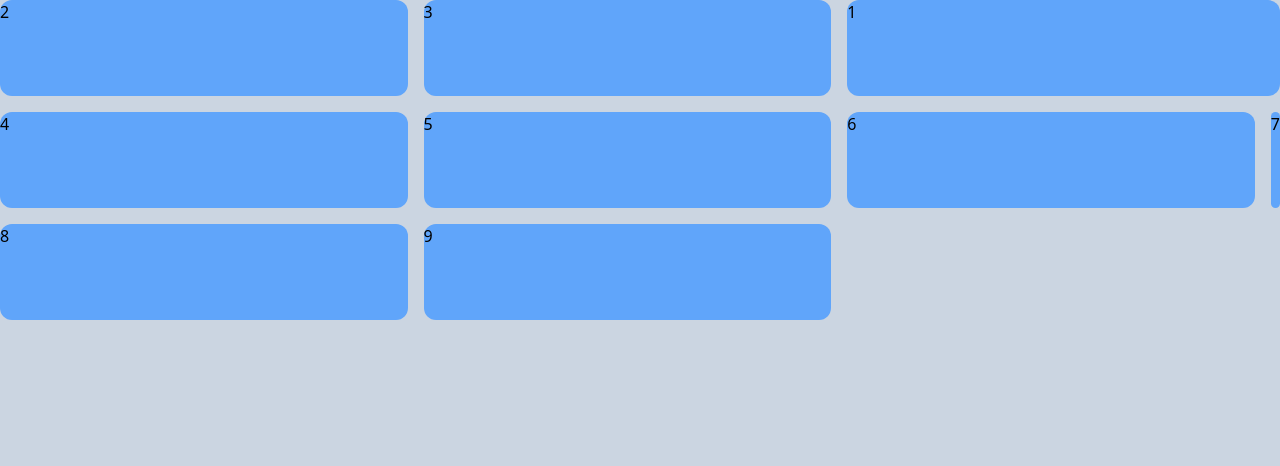
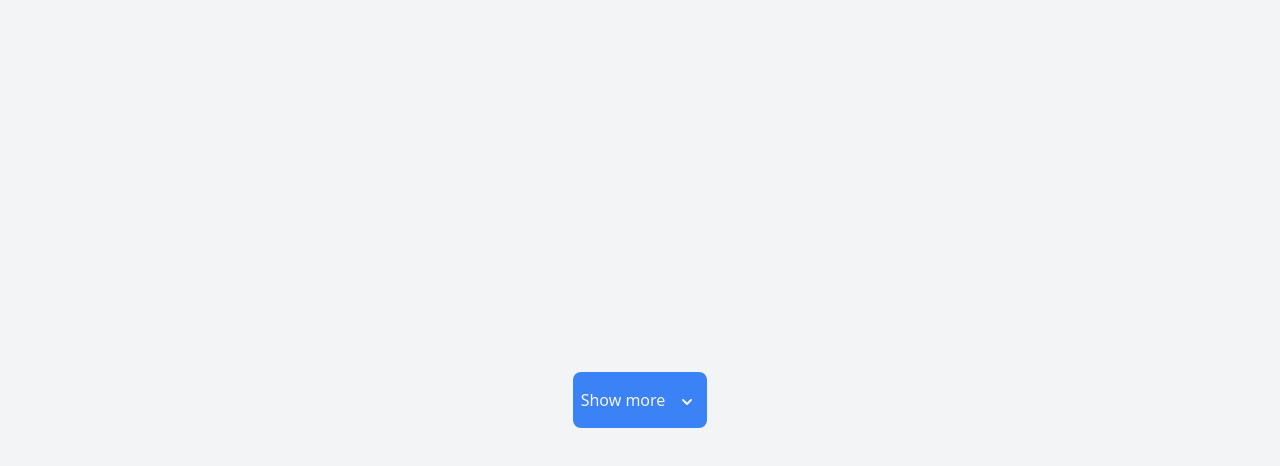
Before and after one commit to Hooseinsalari/tailwind-tutorial, a website: page postcss/public/index.html in a window 1280 px wide. Drawn offline with nearby package versions, Linux system fonts and the light colour scheme; files that its build step writes are made by us from their sources.

Commit message:
create drop down

```diff
--- a/postcss/public/index.html
+++ b/postcss/public/index.html
@@ -1,23 +1,39 @@
 <!DOCTYPE html>
 <html lang="en">
-<head>
-    <meta charset="UTF-8">
-    <meta http-equiv="X-UA-Compatible" content="IE=edge">
-    <meta name="viewport" content="width=device-width, initial-scale=1.0">
+  <head>
+    <meta charset="UTF-8" />
+    <meta http-equiv="X-UA-Compatible" content="IE=edge" />
+    <meta name="viewport" content="width=device-width, initial-scale=1.0" />
     <title>Document</title>
-    <link rel="stylesheet" href="./build/tailwind.css">
-</head>
-<body class="bg-slate-300 h-screen">
-    <div class="container grid grid-cols-4 gap-4 grid-flow-row-dense md:grid-cols-3 md:m-auto">
-        <div class="bg-blue-400 h-24 rounded-xl col-span-2 col-start-3">1</div>
-        <div class="bg-blue-400 h-24 rounded-xl">2</div>
-        <div class="bg-blue-400 h-24 rounded-xl">3</div>
-        <div class="bg-blue-400 h-24 rounded-xl">4</div>
-        <div class="bg-blue-400 h-24 rounded-xl">5</div>
-        <div class="bg-blue-400 h-24 rounded-xl">6</div>
-        <div class="bg-blue-400 h-24 rounded-xl">7</div>
-        <div class="bg-blue-400 h-24 rounded-xl">8</div>
-        <div class="bg-blue-400 h-24 rounded-xl">9</div>
+    <link rel="stylesheet" href="./build/tailwind.css" />
+  </head>
+  <body class="bg-gray-100 h-screen flex items-center justify-center">
+    <div x-data="{ isOpen: false }" class="relative">
+      <button
+        @click="isOpen = !isOpen"
+        class="bg-blue-500 px-2 py-4 rounded-lg z-10 relative text-gray-100 font-medium flex items-center justify-center focus:ease-in duration-300 focus:outline-none focus:ring-2 focus:ring-offset-2 focus:ring-offset-white focus:ring-blue-400"
+      >
+        <span>Show more</span>
+        <svg
+          xmlns="http://www.w3.org/2000/svg"
+          class="h-5 w-6 ml-2.5 mt-1"
+          viewBox="0 0 20 20"
+          fill="currentColor"
+        >
+          <path
+            fill-rule="evenodd"
+            d="M5.293 7.293a1 1 0 011.414 0L10 10.586l3.293-3.293a1 1 0 111.414 1.414l-4 4a1 1 0 01-1.414 0l-4-4a1 1 0 010-1.414z"
+            clip-rule="evenodd"
+          />
+        </svg>
+      </button>
+      <button @click="isOpen = false" x-show="isOpen" class="bg-stone-300 opacity-30 cursor-default fixed inset-0"></button>
+        <div x-show="isOpen" class="bg-white w-52 mt-2 rounded-xl overflow-hidden border border-gray-300 absolute left-0">
+            <a href="#" class="block text-neutral-700 text-base p-3 hover:bg-gray-300">Account</a>
+            <a href="#" class="block text-neutral-700 text-base p-3 hover:bg-gray-300">Support</a>
+            <a href="#" class="block text-neutral-700 text-base p-3 hover:bg-gray-300">Setting</a>
+        </div>
     </div>
-</body>
+  </body>
+  <script src="//unpkg.com/alpinejs" defer></script>
 </html>
```
